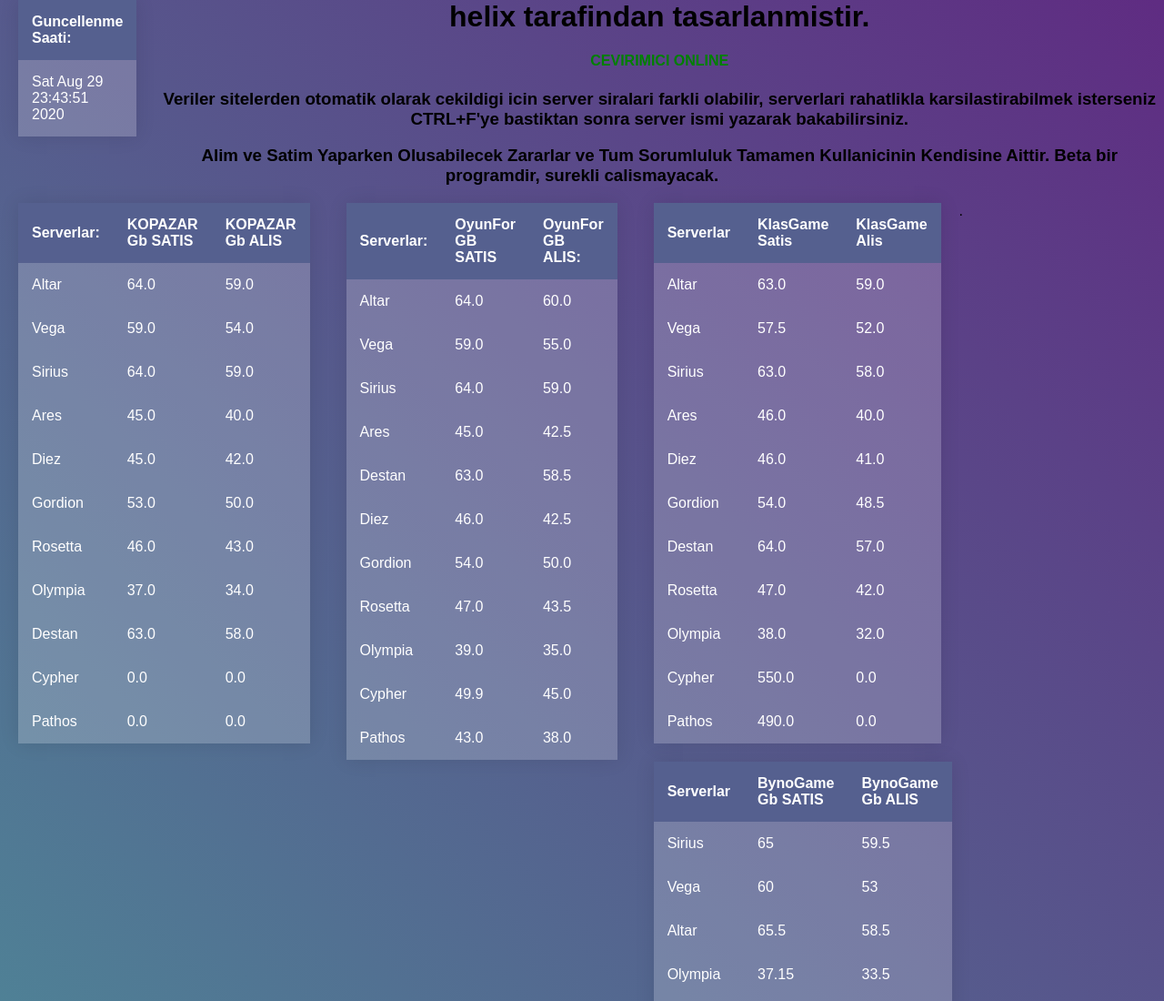
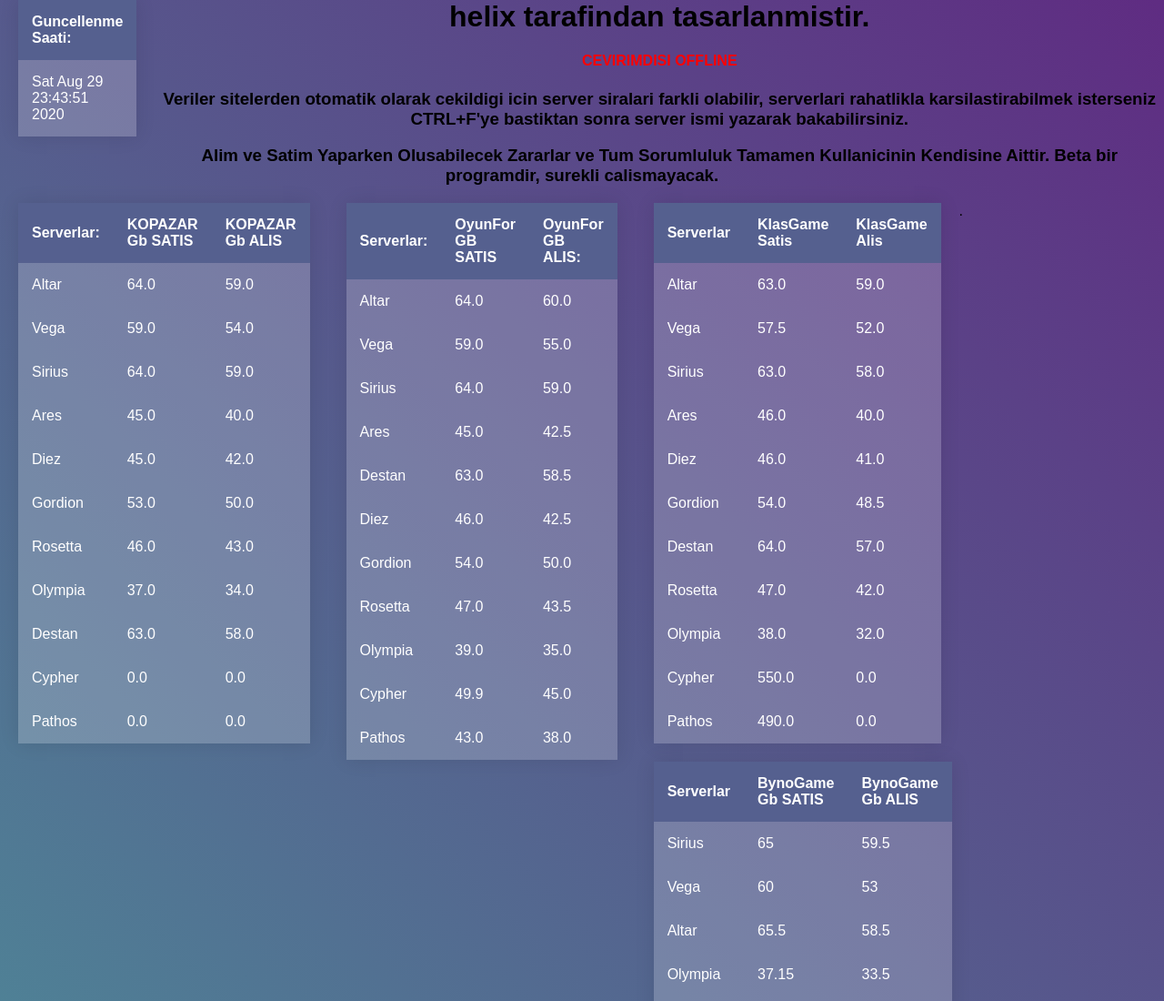
Before and after one commit to helixnesnah/helixnesnah.github.io, a plain HTML site: page index.html in a window 1280 px wide. Shown: the top 1100 px of the page at 91% size. Drawn offline with Linux system fonts and the light colour scheme.

Commit message:
Update index.html

```diff
--- a/index.html
+++ b/index.html
@@ -16,7 +16,7 @@
   </tbody>
 </table>
     <h1>helix tarafindan tasarlanmistir.</h1>
-    <h4 style="color:green;">CEVIRIMICI ONLINE</h4>
+    <h4 style="color:red;">CEVIRIMDISI OFFLINE</h4>
 
         <h3>Veriler sitelerden otomatik olarak cekildigi icin server siralari farkli olabilir, serverlari rahatlikla karsilastirabilmek isterseniz CTRL+F'ye bastiktan sonra server ismi yazarak bakabilirsiniz.</h3></center>
 
```
